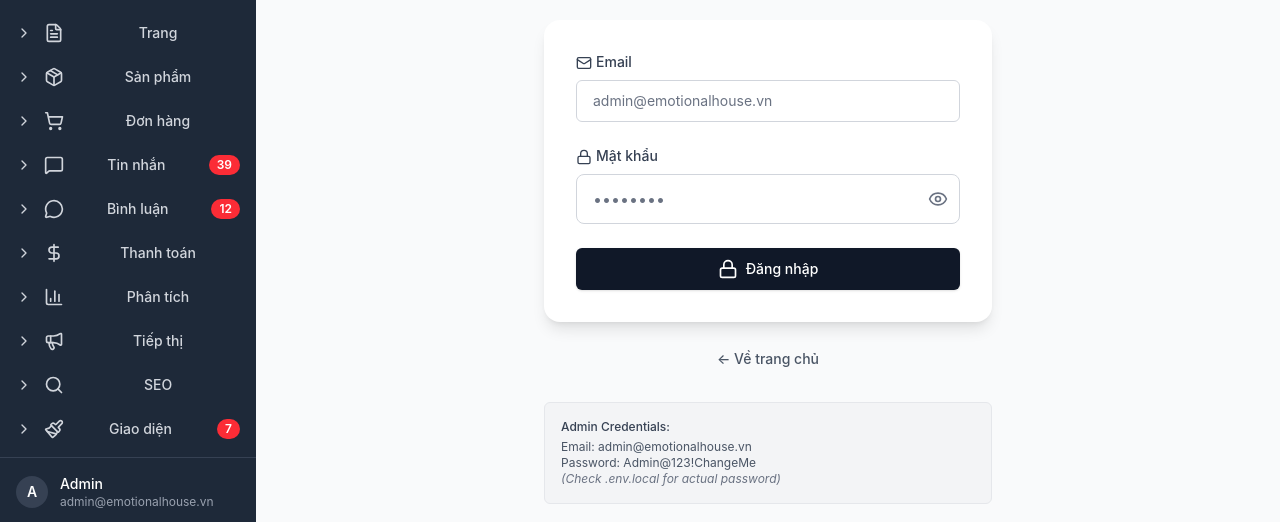
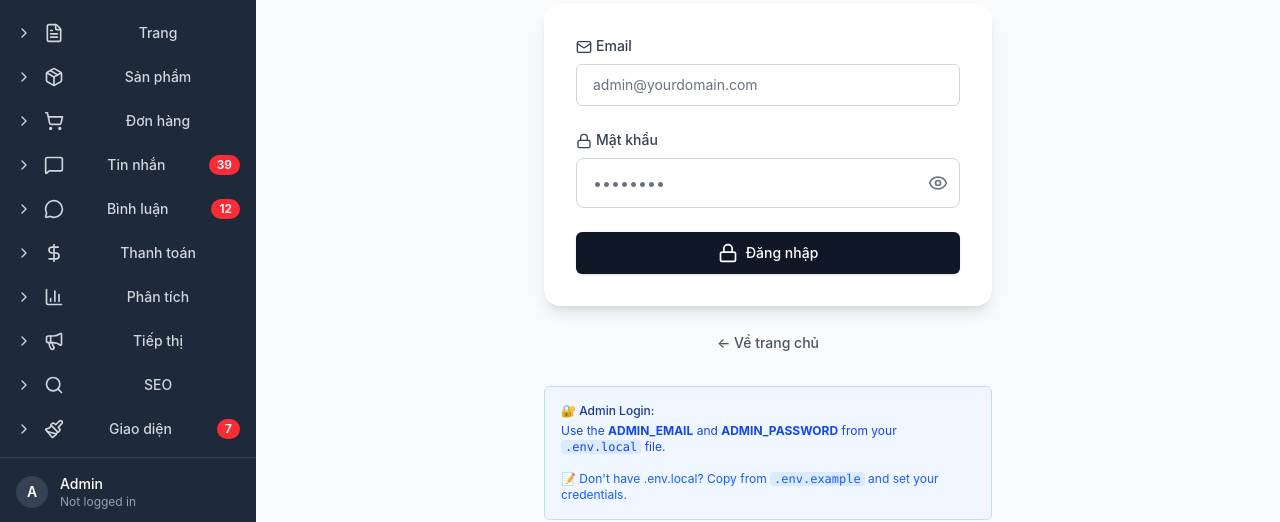
Before and after one commit to tranquoctam1292/teddy-bear, a Next.js app: page /admin/login in a window 1280 px wide. Shown: the part 291-813 px from the top of the page. Built offline with nearby package versions, Linux system fonts and the light colour scheme; no server answers.

Commit message:
Clean up UI: Remove all email references from placeholders

```diff
--- a/src/app/admin/login/page.tsx
+++ b/src/app/admin/login/page.tsx
@@ -84,7 +84,7 @@ export default function AdminLoginPage() {
                 value={email}
                 onChange={(e) => setEmail(e.target.value)}
                 className="appearance-none relative block w-full px-4 py-2.5 border border-gray-300 placeholder-gray-500 text-gray-900 rounded-md bg-white focus:outline-none focus:ring-2 focus:ring-gray-900 focus:border-transparent text-sm"
-                placeholder="admin@emotionalhouse.vn"
+                placeholder="admin@yourdomain.com"
                 disabled={isLoading}
               />
             </div>
@@ -155,14 +155,15 @@ export default function AdminLoginPage() {
         </form>
 
         {/* Demo Credentials (Remove in production) */}
-        <div className="bg-gray-100 border border-gray-200 rounded-md p-4">
-          <p className="text-xs text-gray-700 font-medium mb-1">Admin Credentials:</p>
-          <p className="text-xs text-gray-600">
-            Email: admin@emotionalhouse.vn
+        <div className="bg-blue-50 border border-blue-200 rounded-md p-4">
+          <p className="text-xs text-blue-900 font-medium mb-1">🔐 Admin Login:</p>
+          <p className="text-xs text-blue-700">
+            Use the <strong>ADMIN_EMAIL</strong> and <strong>ADMIN_PASSWORD</strong> from your <code className="bg-blue-100 px-1 rounded">.env.local</code> file.
             <br />
-            Password: Admin@123!ChangeMe
             <br />
-            <span className="text-gray-500 italic">(Check .env.local for actual password)</span>
+            <span className="text-blue-600">
+              📝 Don't have .env.local? Copy from <code className="bg-blue-100 px-1 rounded">.env.example</code> and set your credentials.
+            </span>
           </p>
         </div>
       </div>
--- a/src/components/admin/AdminSidebarV2.tsx
+++ b/src/components/admin/AdminSidebarV2.tsx
@@ -113,7 +113,7 @@ export default function AdminSidebarV2() {
           <div className="flex-1 min-w-0">
             <p className="text-sm font-medium text-white truncate">Admin</p>
             <p className="text-xs text-gray-400 truncate">
-              {session?.user?.email || 'admin@emotionalhouse.vn'}
+              {session?.user?.email || 'Not logged in'}
             </p>
           </div>
         </div>
--- a/src/components/admin/comments/CommentReplyModal.tsx
+++ b/src/components/admin/comments/CommentReplyModal.tsx
@@ -29,7 +29,7 @@ export default function CommentReplyModal({
   const [formData, setFormData] = useState({
     content: '',
     authorName: 'Admin',
-    authorEmail: 'admin@teddyshop.com',
+    authorEmail: '', // Will be set from session
   });
 
   const handleSubmit = async (e: React.FormEvent) => {
```
